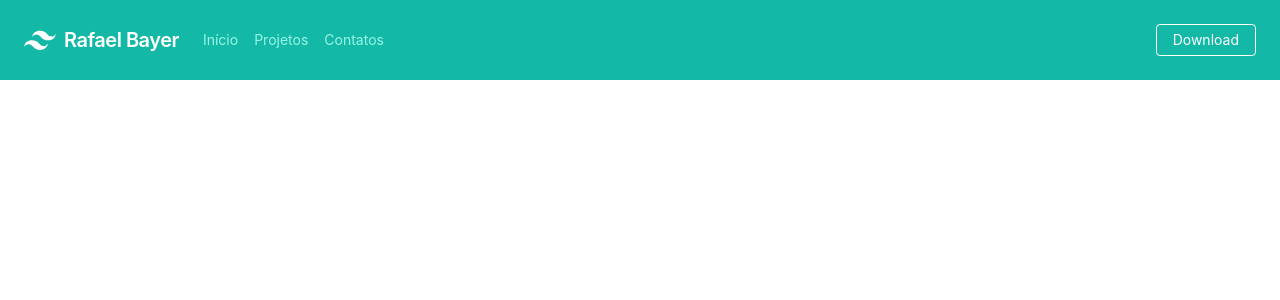
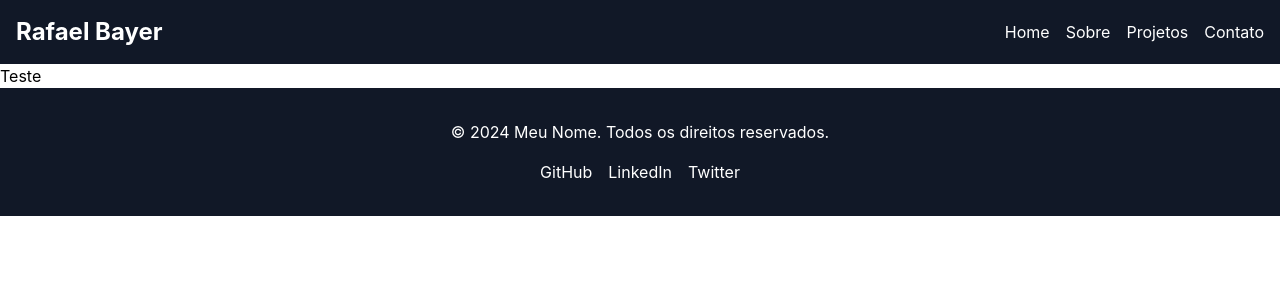
Before and after one commit to rafaelBayer/portifolio, a React (Create React App) app: page / in a window 1280 px wide. Shown: the top 300 px of the page. Built offline with nearby package versions, Linux system fonts and the light colour scheme.

Commit message:
feat: Adicionado cabeçalho e rodape

```diff
--- a/src/screens/Home.jsx
+++ b/src/screens/Home.jsx
@@ -1,10 +1,11 @@
-import React, { useState } from 'react'
+import React from 'react'
 import Template from './template/Template'
 
 const Home = () => {
-    const [page, setPage] = useState("Home");
+    const page = "Home";
   return (
     <Template page={page}>
+       Teste
 
     </Template>
   )
--- /dev/null
+++ b/src/screens/template/Footer.jsx
@@ -0,0 +1,24 @@
+import React from "react";
+
+const Footer = () => {
+  return (
+    <footer class="bg-gray-900 text-white py-8">
+      <div class="container mx-auto text-center">
+        <p class="mb-4">© 2024 Meu Nome. Todos os direitos reservados.</p>
+        <div class="flex justify-center space-x-4">
+          <a href="https://github.com" class="hover:text-blue-500">
+            GitHub
+          </a>
+          <a href="https://linkedin.com" class="hover:text-blue-500">
+            LinkedIn
+          </a>
+          <a href="https://twitter.com" class="hover:text-blue-500">
+            Twitter
+          </a>
+        </div>
+      </div>
+    </footer>
+  );
+};
+
+export default Footer;
--- a/src/screens/template/Header.jsx
+++ b/src/screens/template/Header.jsx
@@ -2,32 +2,35 @@ import React from "react";
 
 const Header = () => {
   return (
-    <nav className="flex items-center justify-between flex-wrap bg-teal-500 p-6">
-      <div className="flex items-center flex-shrink-0 text-white mr-6">
-        <svg class="fill-current h-8 w-8 mr-2" width="54" height="54" viewBox="0 0 54 54" xmlns="http://www.w3.org/2000/svg">
-          <path d="M13.5 22.1c1.8-7.2 6.3-10.8 13.5-10.8 10.8 0 12.15 8.1 17.55 9.45 3.6.9 6.75-.45 9.45-4.05-1.8 7.2-6.3 10.8-13.5 10.8-10.8 0-12.15-8.1-17.55-9.45-3.6-.9-6.75.45-9.45 4.05zM0 38.3c1.8-7.2 6.3-10.8 13.5-10.8 10.8 0 12.15 8.1 17.55 9.45 3.6.9 6.75-.45 9.45-4.05-1.8 7.2-6.3 10.8-13.5 10.8-10.8 0-12.15-8.1-17.55-9.45-3.6-.9-6.75.45-9.45 4.05z" />
-        </svg>
-        <span className="font-semibold text-xl tracking-tight">Rafael Bayer</span>
+    <header class="bg-gray-900 text-white p-4">
+      <div class="container mx-auto flex justify-between items-center">
+        <h1 class="text-2xl font-bold">Rafael Bayer</h1>
+        <nav>
+          <ul class="flex space-x-4">
+            <li>
+              <a href="#home" class="hover:text-blue-400">
+                Home
+              </a>
+            </li>
+            <li>
+              <a href="#about" class="hover:text-blue-400">
+                Sobre
+              </a>
+            </li>
+            <li>
+              <a href="#projects" class="hover:text-blue-400">
+                Projetos
+              </a>
+            </li>
+            <li>
+              <a href="#contact" class="hover:text-blue-400">
+                Contato
+              </a>
+            </li>
+          </ul>
+        </nav>
       </div>
-
-      <div className="block lg:hidden">
-        <button className="flex items-center px-3 py-2 border rounded text-teal-200 border-teal-400 hover:text-white hover:border-white">
-        <svg class="fill-current h-3 w-3" viewBox="0 0 20 20" xmlns="http://www.w3.org/2000/svg"><title>Menu</title><path d="M0 3h20v2H0V3zm0 6h20v2H0V9zm0 6h20v2H0v-2z"/></svg>
-        </button>
-      </div>
-
-      <div className="w-full block flex-grow lg:flex lg:items-center lg:w-auto">
-        <div className="text-sm lg:flex-grow">
-            <a href="#home" className="block mt-4 lg:inline-block lg:mt-0 text-teal-200 hover:text-white mr-4">Início</a>
-            <a href="#projetos" className="block mt-4 lg:inline-block lg:mt-0 text-teal-200 hover:text-white mr-4">Projetos</a>
-            <a href="#contatos" className="block mt-4 lg:inline-block lg:mt-0 text-teal-200 hover:text-white mr-4">Contatos</a>
-        </div>
-
-        <div>
-            <a href="#entrar-contato" className="inline-block text-sm px-4 py-2 leading-none border rounded text-white border-white hover:border-transparent hover:text-teal-500 hover:bg-white mt-4 lg:mt-0">Download</a>
-    </div>
-      </div>
-    </nav>
+    </header>
   );
 };
 
--- a/src/screens/template/Template.jsx
+++ b/src/screens/template/Template.jsx
@@ -1,13 +1,18 @@
-import React, { useEffect } from 'react'
-import Header from './Header';
+import React, { useEffect } from "react";
+import Header from "./Header";
+import Footer from "./Footer";
 
-const Template = ({ page }) => {
-    useEffect(() => {
-        document.title = page + " | Rafael Bayer";
-    }, [page])
+const Template = ({ page, children }) => {
+  useEffect(() => {
+    document.title = page + " | Rafael Bayer";
+  }, [page]);
   return (
-    <Header/>
-  )
-}
+    <>
+      <Header />
+      {children}
+      <Footer/>
+    </>
+  );
+};
 
-export default Template
+export default Template;
```
